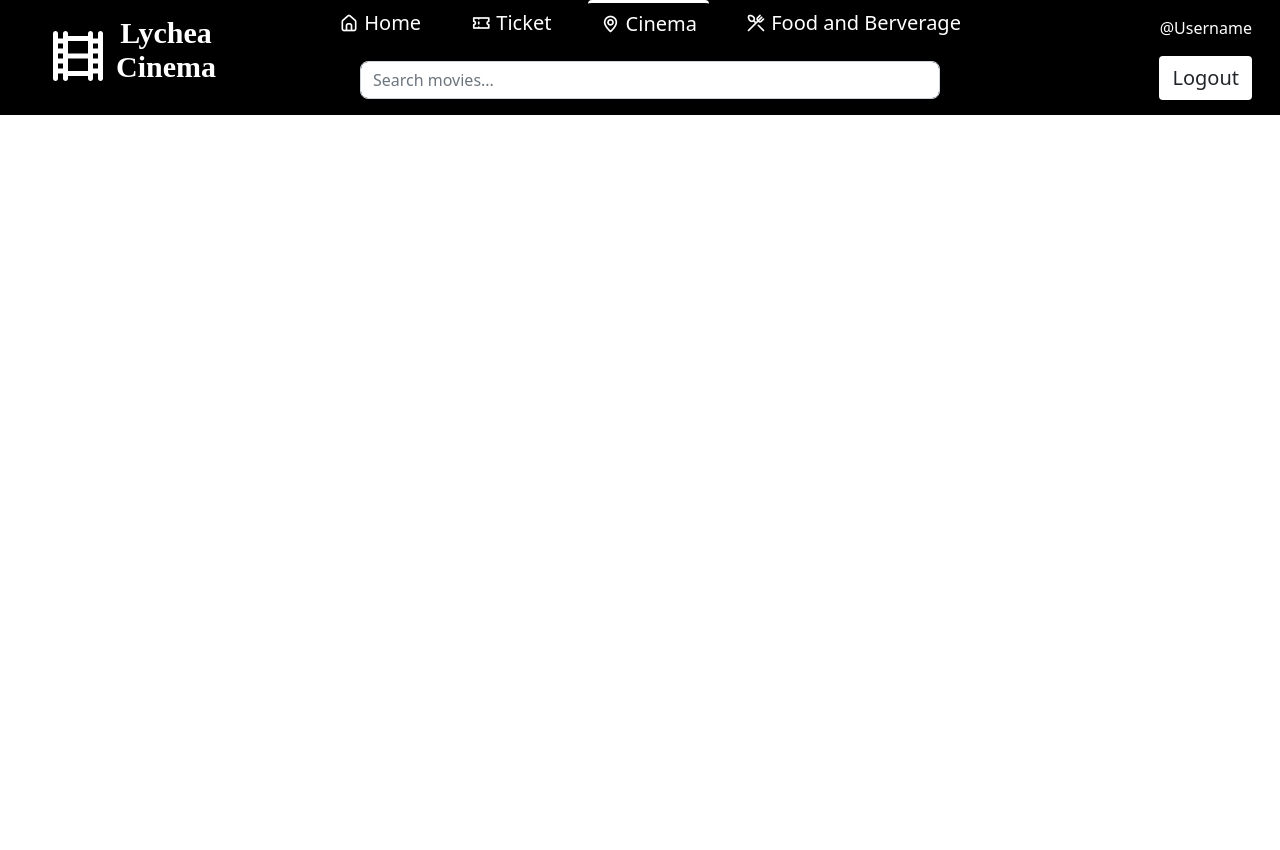
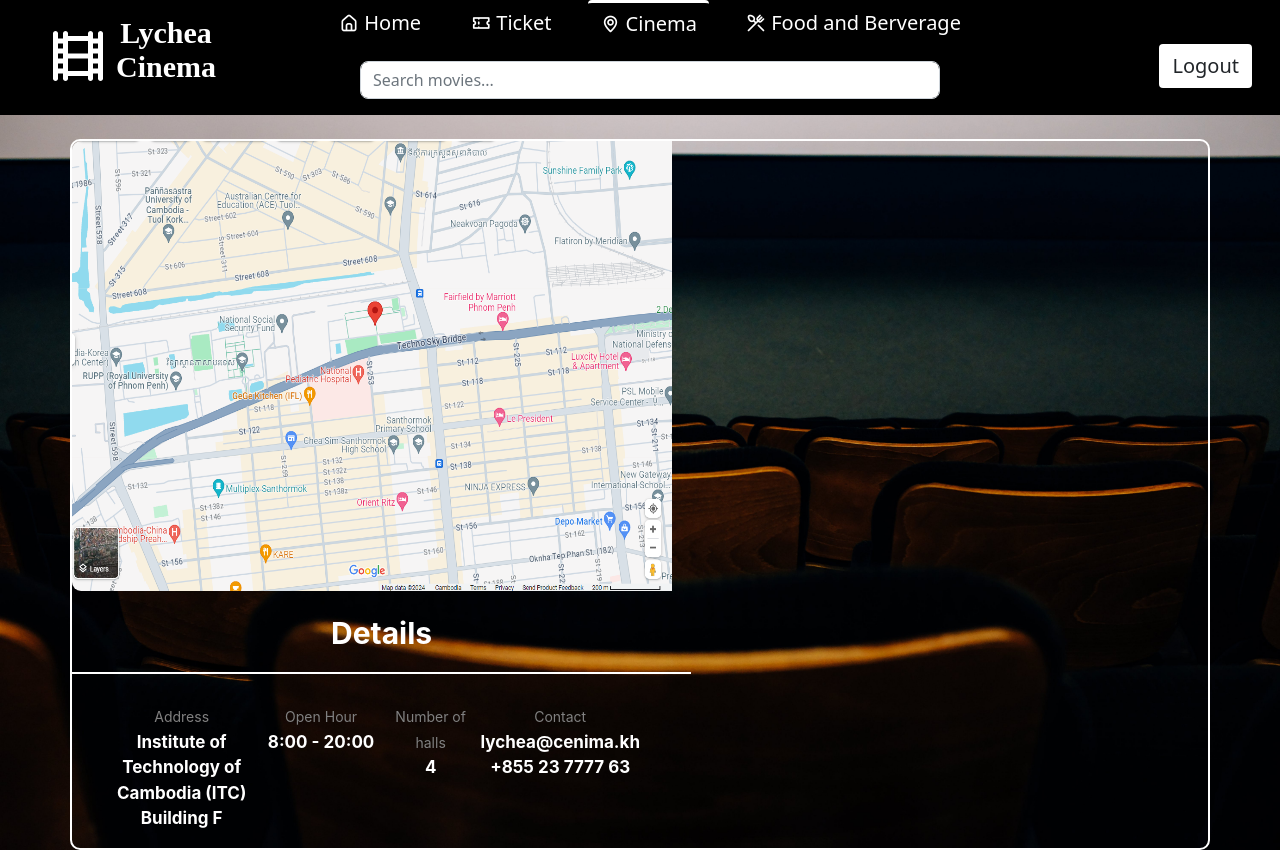
Before and after one commit to SereyvicheaSaro/BookingSystem, a Spring app: page /User_Cinema in a window 1280 px wide. Before the commit the page ends 115 px from the top, so only its background shows below. Run offline with Thymeleaf, Linux system fonts and the light colour scheme; the template is opened without the code that fills it, so the values that code supplies are empty; some libraries are stand-ins or nearby versions.

Commit message:
user_cinema and F&B

```diff
--- a/src/main/resources/templates/User_Cinema.html
+++ b/src/main/resources/templates/User_Cinema.html
@@ -12,20 +12,77 @@
 
 
     <style>
-        /* body{
+        body{
         overflow-x: hidden;
         background-image: url('images/Cinema_bg.jpg');
         background-size: cover;
         background-repeat: no-repeat;
         background-attachment: fixed;
-
-        } */
+        background-position: center center;
+        }
+        header .text-right p{
+            font-size: 25px;
+            font-weight: 600;
+            font-family: 'Jura';
+        }
         .btn{
         font-size: 20px;
         }
         .active{
         border: none;
         border-top: 3px white solid;
+        }
+        .container{
+            padding: 0;
+            border-radius: 10px;
+            border: 2px white solid;
+        }
+        .container .row .col-md-6{
+            padding: 0;
+        }
+        .container img{
+            border-radius: 9px 0 0 9px;
+        }
+        .container .row p{
+            font-weight: bold;
+            font-size: 17px;
+            color: white;
+            font-family: 'Inter';
+            text-align: center;
+        }
+        .container .row p span{
+            color: gray;
+            font-weight: normal;
+            font-size: 14px;
+            text-align: center;
+        }
+        .container .row .col1{
+            width: 40%;
+        }
+        .container .row .col2{
+            width: 30%;
+        }
+        .container .row .col3{
+            width: 25%;
+        }
+        .container .row .col4{
+            width: 30%;
+        }
+        .container .row .row1{
+            padding: 0;
+            width: 109%;
+            border-bottom: 2px solid white;
+            display: flex;
+            align-items: center;
+            justify-content: center;
+        }
+        .container .row .row1 p{
+            margin-top: 20px;
+            font-size: 30px;
+        }
+        .container .row .row2{
+            margin-top: 30px;
+            padding-left: 30px;
         }
     </style>
 </head>
@@ -46,7 +103,7 @@
                 <a th:href="@{/User_Home}"><button class="btn text-white" onclick="activateButton(this)"> <i class="uil uil-estate"></i> Home</button></a>
                 <button class="btn text-white" onclick="activateButton(this)"> <i class="uil uil-ticket"></i> Ticket</button>
                 <button class="btn text-white active" onclick="activateButton(this)"> <i class="uil uil-map-marker"></i> Cinema</button>
-                <button class="btn text-white" onclick="activateButton(this)"> <i class="uil uil-utensils-alt"></i> Food and Berverage</button>
+                <a th:href="@{/FoodAndBerverage}"><button class="btn text-white" onclick="activateButton(this)"> <i class="uil uil-utensils-alt"></i> Food and Berverage</button> </a>
               </div>
 
               <div class="mt-3">
@@ -56,18 +113,57 @@
 
             <!-- Right side - Logo -->
             <div class="col-md-2 text-right">
-              <p>@Username</p>
-              <a th:href="@{/logout}"><button class="btn bg-white">Logout</button></a>
+                <p th:text="${session.authenticatedUser.userName}"> </p>
+                <a th:href="@{/logout}"><button class="btn bg-white">Logout</button></a>
             </div>
           </div>
         </div>
     </header>
+    <section class="container mt-4 d-flex justify-content-between">
+        <div class="row p-0 m-0">
+            <!-- Left Column - Map Display -->
+            <div class="col-md-6" style="width: 600px; height: 450px ;" >
+                <a th:href="@{'https://maps.app.goo.gl/GunmYpzqqZPrkh8C7'}" target="_blank">
+                    <img th:src="@{/images/map.png}" alt="Google Maps" width="100%" height="100%" style="border:0;">
+                </a>
+
+            </div>
+
+            <!-- Right Column - Details Display -->
+            <div class="col-md-6 left">
+                <!-- Add your details here. You can use Bootstrap components to structure your details section -->
+                <div class="row1">
+                    <p>Details</p>
+                </div>
+                <div class="row2 d-flex">
+                    <div class="col1">
+                        <p> <span>Address</span>  <br>Institute of Technology of Cambodia (ITC) <br>Building F</p>
+                    </div>
+                    <div class="col2">
+                        <p> <span>Open Hour</span>  <br>8:00 - 20:00</p>
+                    </div>
+                    <div class="col3">
+                        <p> <span>Number of halls</span>  <br>4</p>
+                    </div>
+                    <div class="col4">
+                        <p> <span>Contact</span>  <br>lychea@cenima.kh <br> +855 23 7777 63 </p>
+                    </div>
+                </div>
+
+
+                <!-- Add more details as needed -->
+            </div>
+        </div>
+
+    </section>
+
 
     <script src="https://code.jquery.com/jquery-3.5.1.slim.min.js"></script>
     <script src="https://cdn.jsdelivr.net/npm/@popperjs/core@2.10.2/dist/umd/popper.min.js"></script>
     <script src="https://stackpath.bootstrapcdn.com/bootstrap/4.5.2/js/bootstrap.min.js"></script>
     <script th:src="@{https://cdn.jsdelivr.net/npm/bootstrap@5.0.0-alpha1/dist/js/bootstrap.bundle.min.js}"></script>
     <script  th:src="@{https://cdnjs.cloudflare.com/ajax/libs/jquery/3.2.1/jquery.min.js}"></script>
+
     <script src="/js/main.js"></script>
 </body>
 </html>
```
Also changed, not shown: src/main/java/booking/project/controller/UserController.java (+4 -6 lines), src/main/resources/static/js/main.js (+53 -0 lines), src/main/resources/templates/FNB.html (added, +174 -0 lines), src/main/resources/templates/Login.html (+10 -0 lines), src/main/resources/templates/Register.html (+11 -0 lines), src/main/resources/templates/User_Home.html (+64 -9 lines), src/main/resources/static/images/Log_Register.png (added), src/main/resources/static/images/fanta.jpg (added), src/main/resources/static/images/map.png (added), 1 other file.
